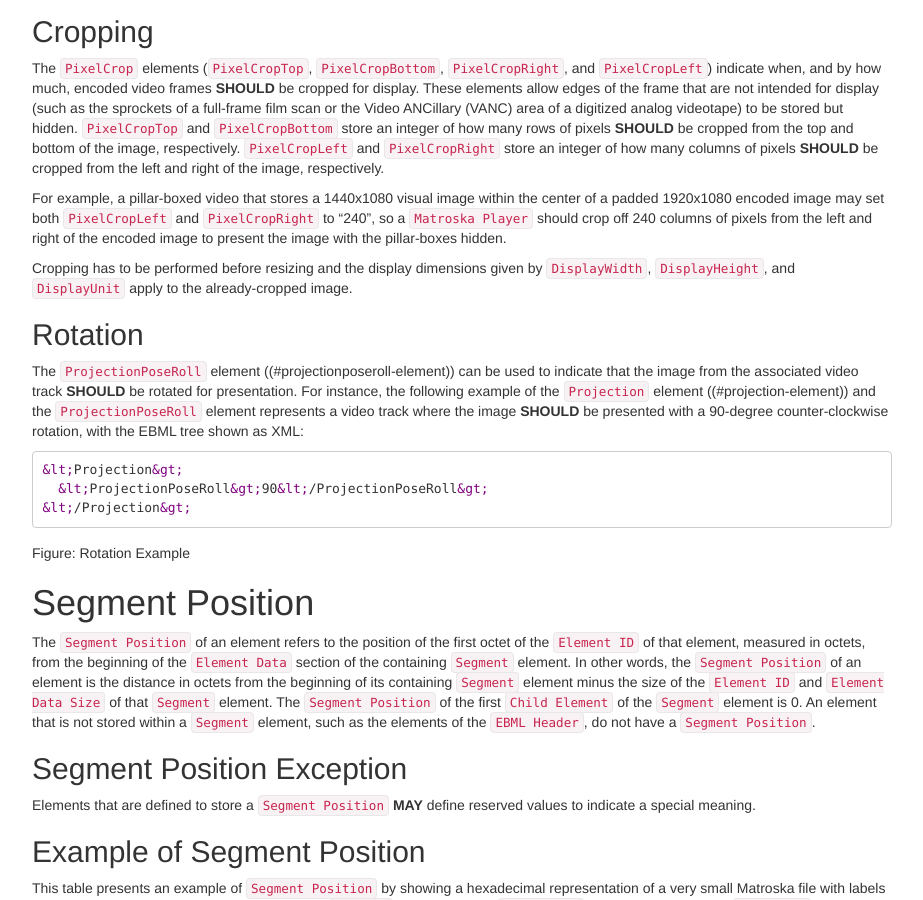
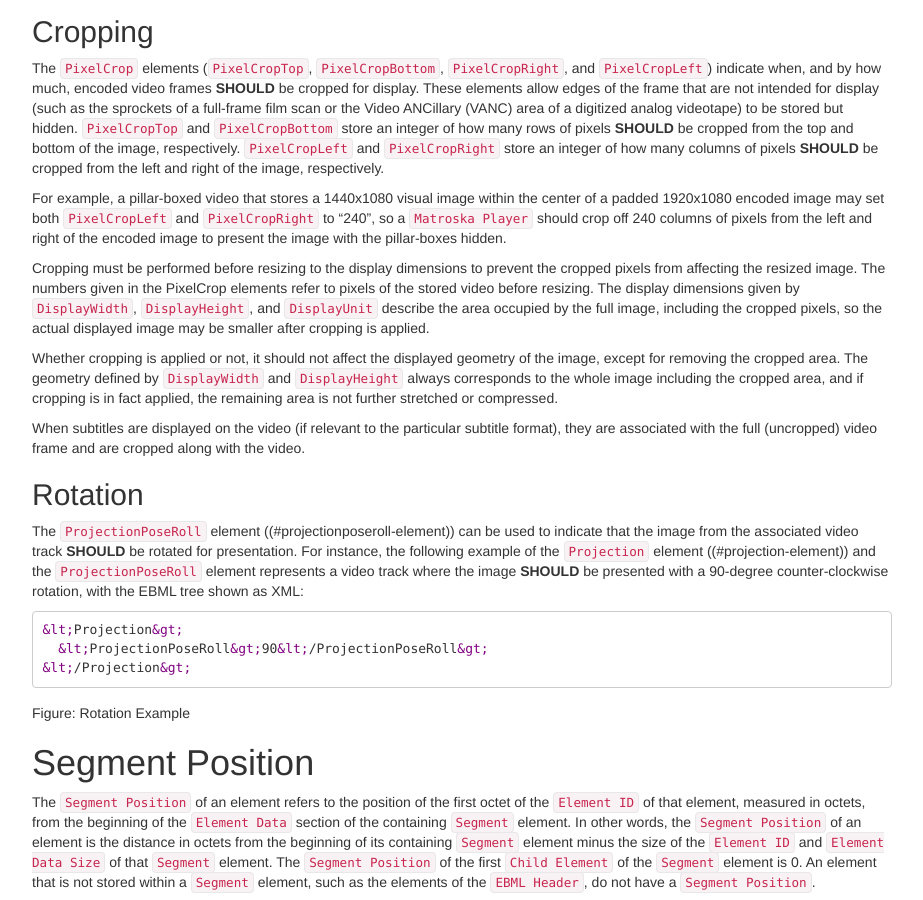
Before and after one commit to ietf-wg-cellar/matroska-specification, a Jekyll site: the page built from notes.md, in a window 1280 px wide and 900 px high, scrolled down 12138 px. Shown: the whole window, without its empty margins (273-1196 px from the left). Built offline with Jekyll 4.4.1, drawn with Linux system fonts in a browser that asks for light colours; our own code applies the rules of GitHub Pages for plain Markdown files.

Commit message:
cropping: make `DisplayWidth`/`DisplayHeight` include cropped area
The primary motivation for this change is to ensure that Matroska files
with `PixelCrop*` elements are displayed consistently, regardless of
whether cropping is applied. This makes such files compatible across
software that either supports or ignores these elements. Without this
change, files suffer from limited compatibility, whereas cropping tags
should enhance the experience rather than be a requirement for proper
image display.

A secondary motivation is that an overwhelming number of files in the
wild do not actually adjust the `DisplayWidth`/`DisplayHeight` elements
as expected by the specification. Most of the time, these values are
left uncropped, with the expectation that cropping will be applied
later. This issue arises partly because MKVToolNix does not
automatically perform this calculation, it only sets the `PixelCrop*`
elements unless explicitly instructed by the user. Observing the
existing files in circulation, it is evident that almost no one manually
adjusts these values.

Lastly, some subtitle formats depend on the video size for positioning
and rendering, making them sensitive to cropping. Currently, most
authoring tools do not take cropping into account. By making the
Matroska specification more flexible and allowing subtitles to be
cropped along with the video, it becomes easier to produce files that
are compatible with various Matroska players.

For a more detailed discussion on this topic, please refer to the links
below:

See: https://gitlab.com/mbunkus/mkvtoolnix/-/issues/2389
See: https://github.com/mpv-player/mpv/pull/13446

```diff
--- a/notes.md
+++ b/notes.md
@@ -795,9 +795,22 @@ within the center of a padded 1920x1080 encoded image may set both
 should crop off 240 columns of pixels from the left and right of
 the encoded image to present the image with the pillar-boxes hidden.
 
-Cropping has to be performed before resizing and the display dimensions
-given by `DisplayWidth`, `DisplayHeight`, and
-`DisplayUnit` apply to the already-cropped image.
+Cropping must be performed before resizing to the display dimensions to prevent
+the cropped pixels from affecting the resized image. The numbers given in the
+PixelCrop elements refer to pixels of the stored video before resizing.
+The display dimensions given by `DisplayWidth`, `DisplayHeight`, and `DisplayUnit`
+describe the area occupied by the full image, including the cropped pixels,
+so the actual displayed image may be smaller after cropping is applied.
+
+Whether cropping is applied or not, it should not affect the displayed geometry
+of the image, except for removing the cropped area. The geometry defined
+by `DisplayWidth` and `DisplayHeight` always corresponds to the whole image
+including the cropped area, and if cropping is in fact applied,
+the remaining area is not further stretched or compressed.
+
+When subtitles are displayed on the video (if relevant to the particular
+subtitle format), they are associated with the full (uncropped) video frame and
+are cropped along with the video.
 
 ## Rotation
 
```
Also changed, not shown: ebml_matroska.xml (+4 -4 lines).
